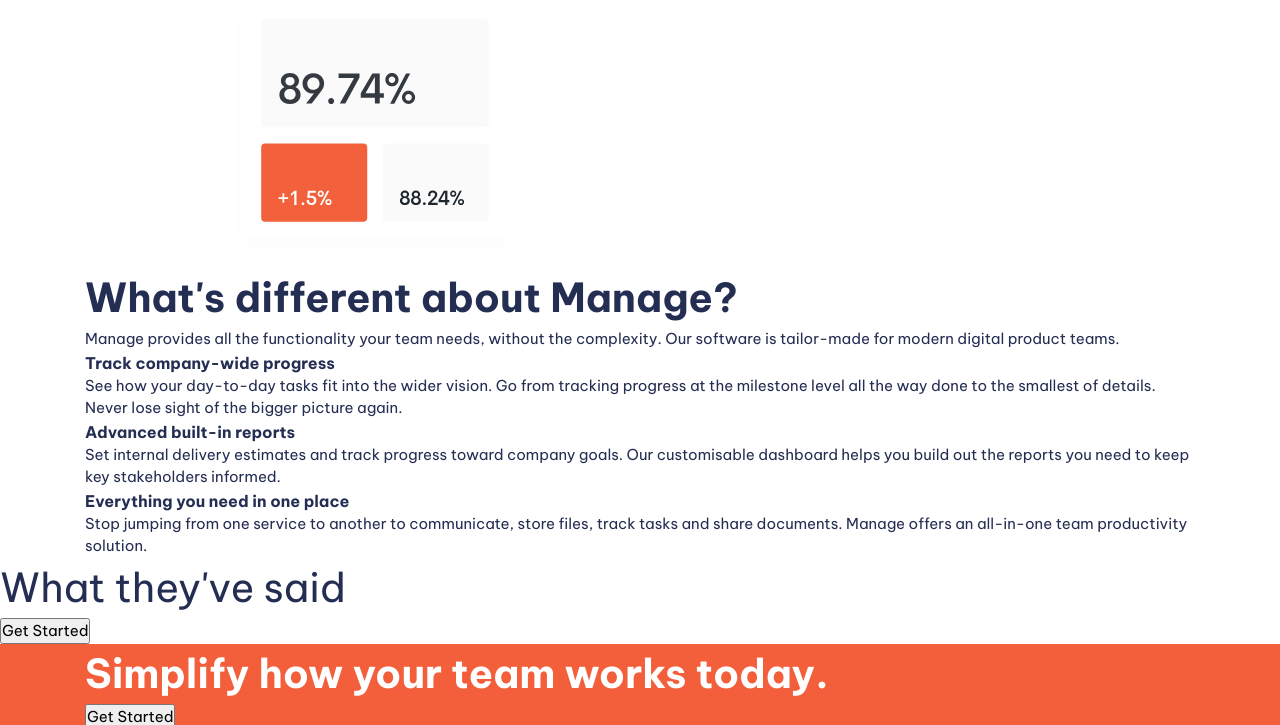
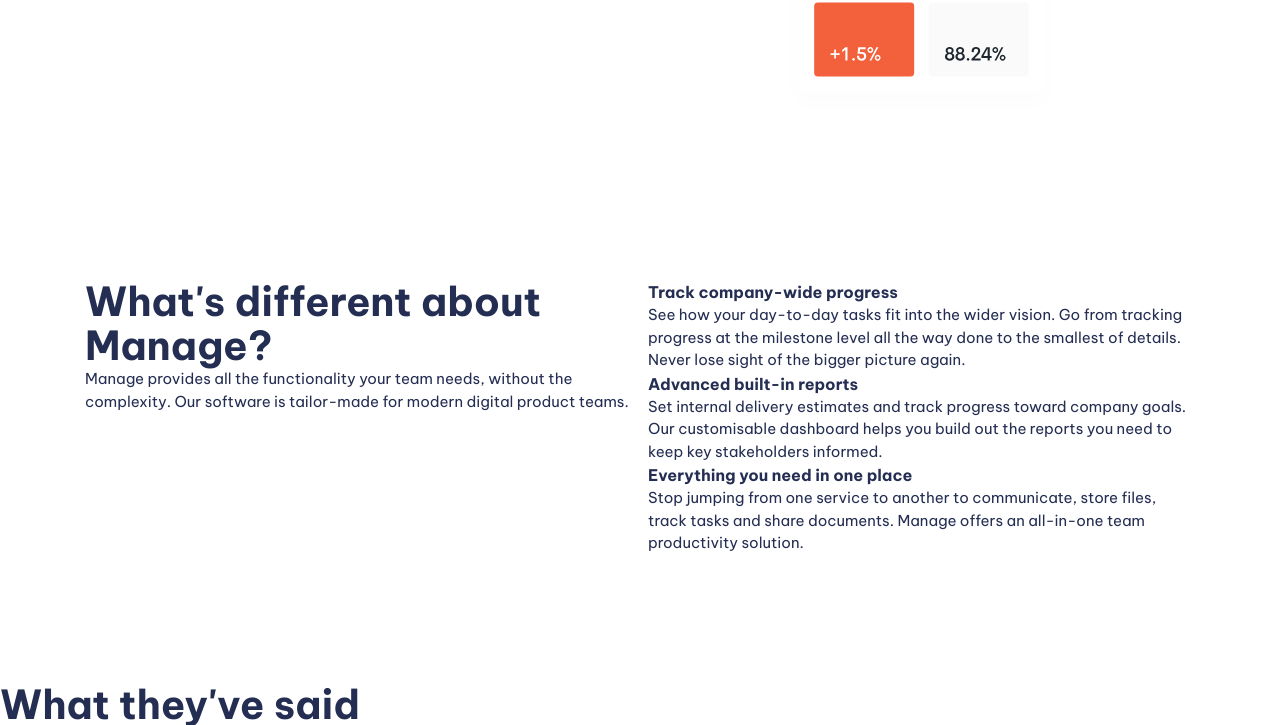
Before and after one commit to pulsar1812/landing-page-vanilla, a website built with Vite: page index.html in a window 1280 px wide. Shown: the part 637-1362 px from the top of the page. Built offline with nearby package versions, Linux system fonts and the light colour scheme; a web font is replaced by a local one.

Commit message:
Finish Part 3

```diff
--- a/index.html
+++ b/index.html
@@ -31,7 +31,7 @@
     </header>
 
     <main>
-      <section>
+      <section class="padding-block-900">
         <div class="container">
           <div class="even-columns">
             <div>
@@ -51,7 +51,7 @@
         </div>
       </section>
 
-      <section>
+      <section class="padding-block-900">
         <div class="container">
           <div class="even-columns">
             <div>
@@ -100,13 +100,13 @@
       </section>
 
       <!-- Carousel -->
-      <section class="carousel">
-        <h2 class="fs-secondary-heading">What they've said</h2>
+      <section class="carousel padding-block-700">
+        <h2 class="fs-secondary-heading fw-bold">What they've said</h2>
         <button class="button">Get Started</button>
       </section>
 
       <!-- Call To Action -->
-      <section class="bg-accent-400 text-neutral-100">
+      <section class="bg-accent-400 text-neutral-100 padding-block-900">
         <div class="container">
           <div class="even-columns">
             <div>
@@ -122,7 +122,7 @@
       </section>
     </main>
 
-    <footer class="bg-neutral-900 text-neutral-100">
+    <footer class="bg-neutral-900 text-neutral-100 padding-block-700">
       <div class="container">
         <div class="even-columns">
           <div>
--- a/style.css
+++ b/style.css
@@ -1,10 +1,10 @@
-/* https://piccalil.li/blog/a-modern-css-reset/ */
-
 :root {
   --clr-primary-400: hsl(228, 39%, 23%);
 
   --clr-accent-100: hsl(13, 100%, 96%);
+  --clr-accent-300: hsl(12, 88%, 75%);
   --clr-accent-400: hsl(12, 88%, 59%);
+  --clr-accent-500: hsl(12, 60%, 45%);
 
   --clr-neutral-100: hsl(0 0% 100%);
   --clr-neutral-900: hsl(233, 12%, 13%);
@@ -31,6 +31,16 @@
   --fs-body: var(--fs-400);
   --fs-nav: var(--fs-500);
   --fs-button: var(--fs-300);
+
+  --size-100: 0.25rem;
+  --size-200: 0.5rem;
+  --size-300: 0.75rem;
+  --size-400: 1rem;
+  --size-500: 1.5rem;
+  --size-600: 2rem;
+  --size-700: 3rem;
+  --size-800: 4rem;
+  --size-900: 5rem;
 }
 
 @media (min-width: 50em) {
@@ -41,6 +51,8 @@
     --fs-nav: var(--fs-300);
   }
 }
+
+/* https://piccalil.li/blog/a-modern-css-reset/ */
 
 /* Box sizing rules */
 *,
@@ -152,9 +164,11 @@
 
 .fs-primary-heading {
   font-size: var(--fs-primary-heading);
+  line-height: 1.1;
 }
 .fs-secondary-heading {
   font-size: var(--fs-secondary-heading);
+  line-height: 1.1;
 }
 
 .fs-300 { font-size: var(--fs-300) }
@@ -162,14 +176,32 @@
 .fs-500 { font-size: var(--fs-500) }
 .fs-600 { font-size: var(--fs-600) }
 
+.padding-block-900 {
+  padding-block: var(--size-900);
+}
+.padding-block-700 {
+  padding-block: var(--size-700);
+}
+
 .container {
   --max-width: 1110px;
   --padding: 1rem;
 
-  width: min(var(--max-width), 100%);
+  width: min(var(--max-width), 100% - var(--padding) * 2);
   margin-inline: auto;
 }
 
+.even-columns {
+  display: grid;
+  gap: 1rem;
+}
+
+@media (min-width: 50em) {
+  .even-columns {
+    grid-auto-flow: column;
+    grid-auto-columns: 1fr;
+  }
+}
 
 /* General Styling */
 body {
@@ -177,3 +209,35 @@
   font-size: var(--fs-body);
   color: var(--clr-primary-400);
 }
+
+/* Button */
+.button {
+  display: inline-flex;
+  font-size: var(--fs-button);
+  font-weight: var(--fw-bold);
+  line-height: 1;
+  text-decoration: none;
+  background-color: var(--clr-accent-400);
+  color: var(--clr-neutral-100);
+  padding: 1.25em 2.5em;
+  border: 0;
+  border-radius: 100vmax;
+  box-shadow: 0 1.125em 1em -1em var(--clr-accent-500);
+  cursor: pointer;
+}
+
+.button[data-type='inverted'] {
+  background-color: var(--clr-neutral-100);
+  color: var(--clr-accent-400);
+}
+
+.button:hover,
+.button:focus-visible {
+  background-color: var(--clr-accent-300);
+}
+
+.button[data-type='inverted']:hover,
+.button[data-type='inverted']:focus-visible {
+  background-color: var(--clr-neutral-100);
+  color: var(--clr-accent-300);
+}
```
